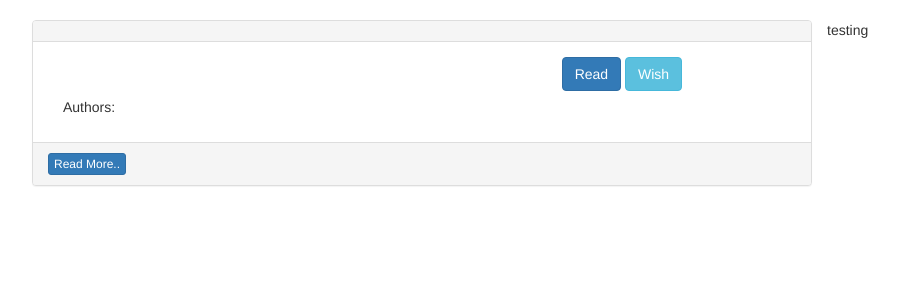
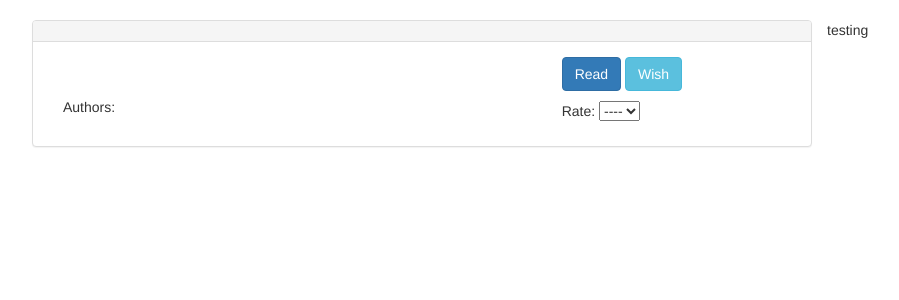
Before and after one commit to hassanamin994/django-bookstore, a Django app: template bs_app/templates/bs_app/book_detail.html in a window 1280 px wide. Shown: the part 52-352 px from the top of the page, without its empty margins (23-922 px from the left). Run offline with Django 3.2, Linux system fonts and the light colour scheme; the template is opened without the code that fills it, so the values that code supplies are empty; some libraries are stand-ins or nearby versions.

Commit message:
Book: Enable user to rate a book

```diff
--- a/bs_app/templates/bs_app/book_detail.html
+++ b/bs_app/templates/bs_app/book_detail.html
@@ -19,15 +19,37 @@
           </ul>
         </div>
         <div class="col-xs-4">
+            <p>
               {% if properties.state != 'read'%}
                 <a href="/app/books/{{object.id}}/read" class="btn btn-primary">Read</a>
               {% endif %}
               {% if properties.state != 'wish' %}
                 <a href="/app/books/{{object.id}}/wish" class="btn btn-info">Wish</a>
               {% endif %}
+            </p>
+            <p>Rate:
+              <select id='rate' onchange="rate()">
+                <option value="">----</option>
+                {% for i in rate_list %}
+                  {% if properties.rate == i  %}
+                    <option value="{{i}}" selected>{{i}}</option>
+                  {% else %}
+                    <option value="{{i}}">{{i}}</option>
+                  {% endif %}
+                {% endfor %}
+                </select>
+            </p>
         </div>
        </div>
-      <div class="panel-footer"><a href="/app/books/{{object.id}}" class="btn btn-xs btn-primary">Read More..</a></div>
     </div>
   </div>
+  <script type="text/javascript">
+    function rate(){
+      new_rate = document.getElementById('rate').value
+      if(new_rate != ''){
+        window.location = window.location.href+"/rate/"+new_rate
+      }
+      console.log(window.location);
+    }
+  </script>
 {% endblock %}
--- a/bs_app/urls.py
+++ b/bs_app/urls.py
@@ -6,6 +6,7 @@ from .views import categories
 app_name="app"
 urlpatterns = [
     url(r'^home/', home),
+    url(r'^books/(?P<book_id>[0-9]+)/rate/(?P<new_rate>[0-9]+)$', books.book_rate, name="book_detail"),
     url(r'^books/(?P<book_id>[0-9]+)/wish$', books.book_wish, name="book_detail"),
     url(r'^books/(?P<book_id>[0-9]+)/read$', books.book_read, name="book_detail"),
     url(r'^books/(?P<book_id>[0-9]+)$', books.book_detail, name="book_detail"),
```
Also changed, not shown: bs_app/views/books.py (+8 -1 lines). Lines whose indentation alone changed are shown as unchanged.
